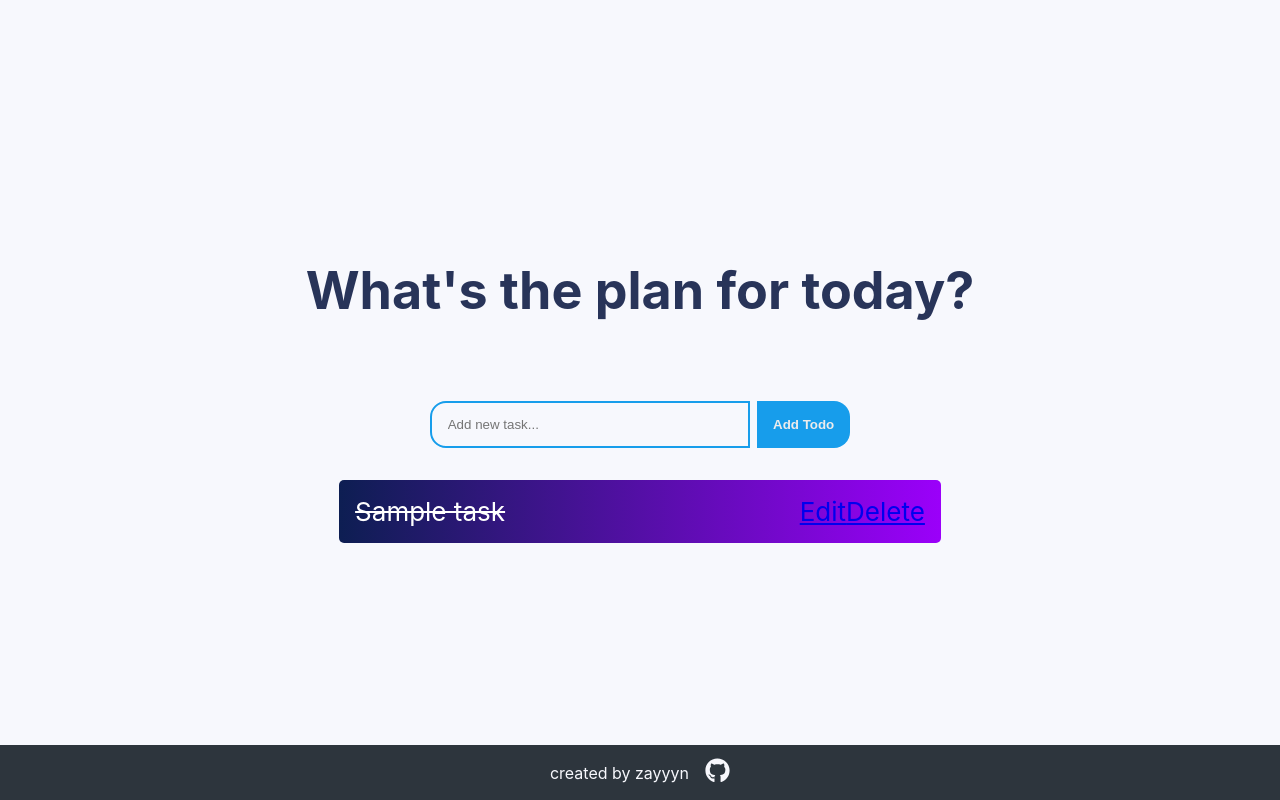
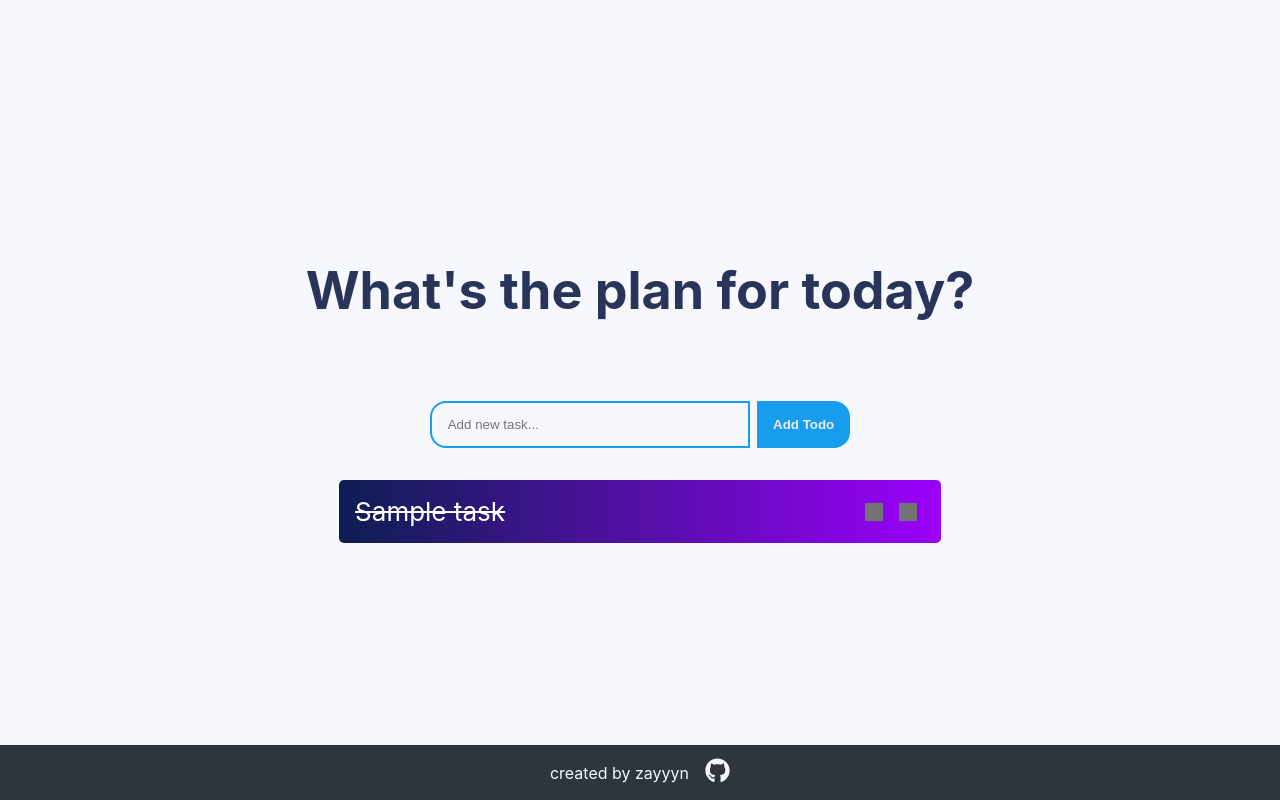
Before and after one commit to zbigniewstefaniuk/Django_todo_app, a Django app: page / in a window 1280 px wide. Run offline with Django 3.2, Linux system fonts and the light colour scheme; tables that the repository leaves empty hold one stand-in row (values such as "Sample post"); grey boxes are pictures that could not be loaded.

Commit message:
better organizing icons

```diff
--- a/todo_app/tasks/templates/tasks/list.html
+++ b/todo_app/tasks/templates/tasks/list.html
@@ -1,5 +1,5 @@
 {% extends 'tasks/layout.html' %}
-
+{% load static %}
 
 {% block title %}Todo {% endblock %}
 
@@ -26,9 +26,17 @@
             {% endif %}
 
             <div class="todo-options">
+                <div class="img-wrap">
+                    <a href="{% url 'update_task' task.id %}">
+                        <img id="icons" src="{% static 'tasks/images/edit.png' %}" alt="Edit">
+                    </a>
+                </div>
+                <div class="img-wrap">
+                    <a href="{% url 'delete' task.id %}">
+                        <img id="icons" src="{% static 'tasks/images/delete.png' %}" alt="Delete">
+                    </a>
+                </div>
 
-                <a href="{% url 'update_task' task.id %}">Edit</a>
-                <a href="{% url 'delete' task.id %}">Delete</a>
 
             </div>
 
```
